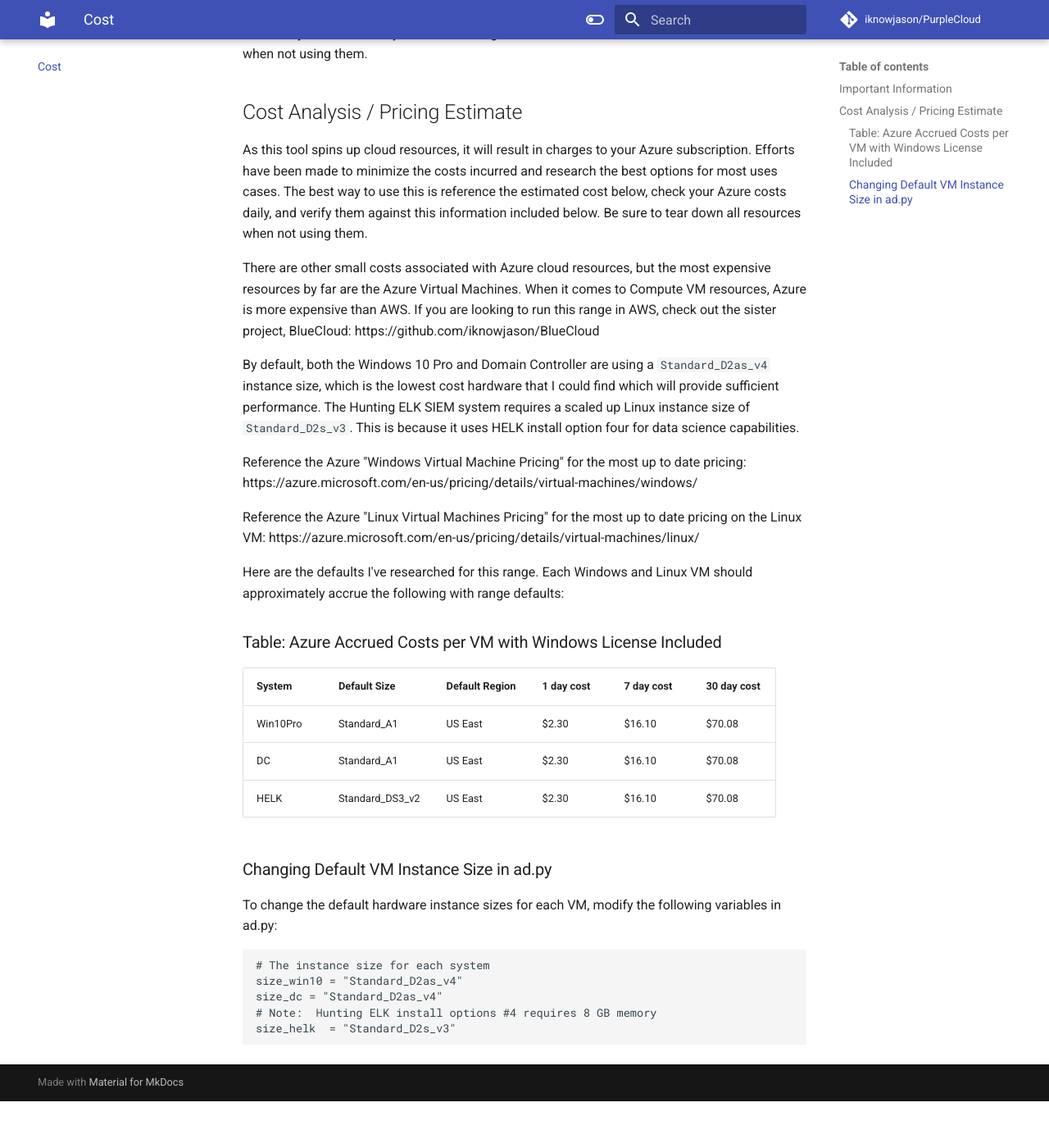
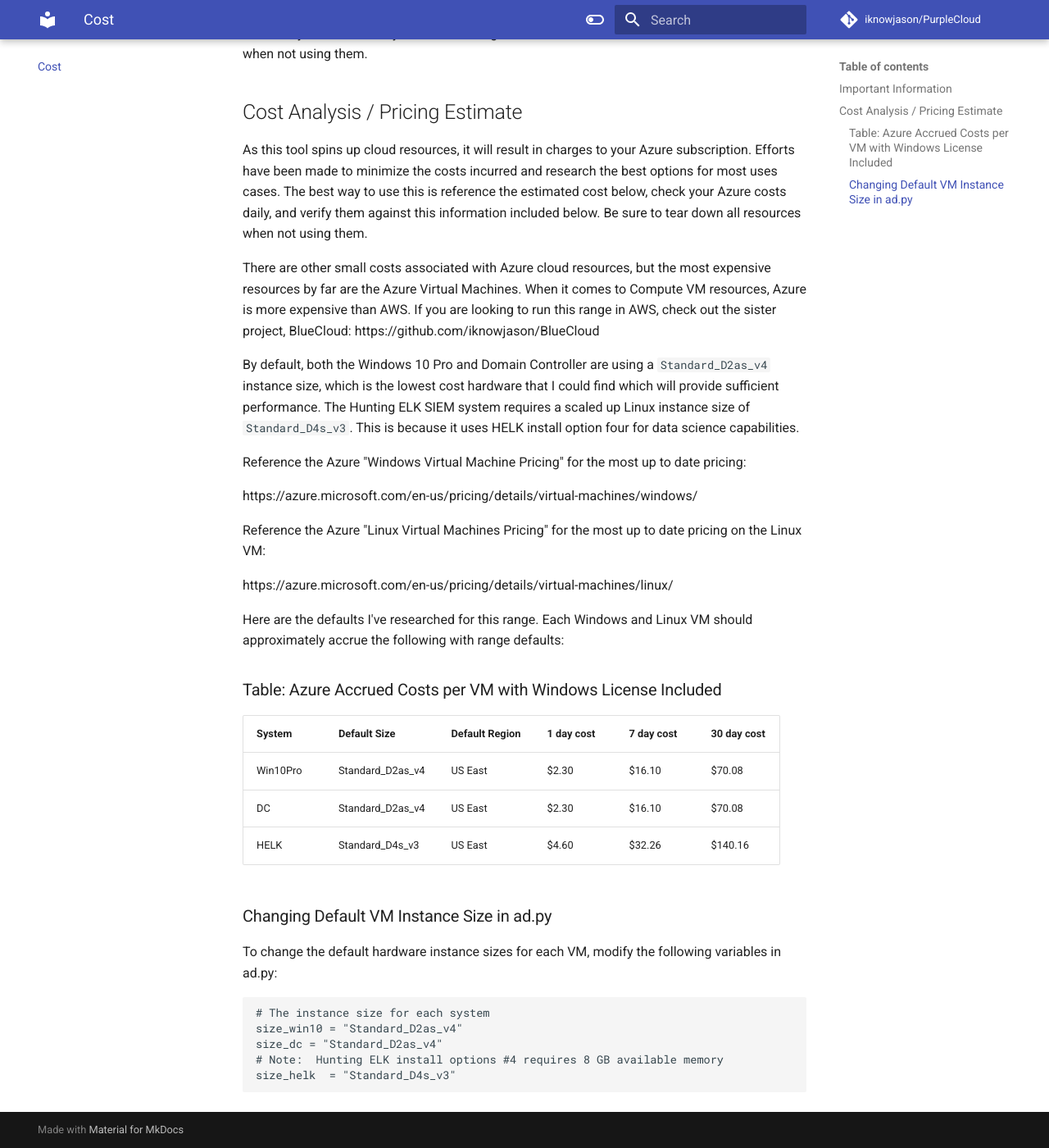
Before and after one commit to iknowjason/PurpleCloud, an MkDocs documentation site: the page built from docs/cost.md, in a window 1280 px wide and 1400 px high, scrolled down 302 px. Shown: the whole window at 82% size. Built offline with MkDocs 1.6.1 and Material for MkDocs 9.7.7, drawn with Linux system fonts in a browser that asks for light colours; comment, search, counter and statistics services are not loaded; before the commit the page ends 1645 px from its top, so only the background shows below that.

````diff
--- a/ad.py
+++ b/ad.py
@@ -31,8 +31,8 @@ logging.basicConfig(format='%(asctime)s %(message)s', filename='ranges.log', lev
 # The instance size for each system
 size_win10 = "Standard_D2as_v4"
 size_dc = "Standard_D2as_v4"
-# Note:  Hunting ELK install options #4 requires 8 GB memory
-size_helk  = "Standard_D2s_v3"
+# Note:  Hunting ELK install options #4 requires 8 GB available memory
+size_helk  = "Standard_D4s_v3"
 
 # dc_ip - The domain controller IP address
 dc_ip = ""
--- a/docs/cost.md
+++ b/docs/cost.md
@@ -8,21 +8,23 @@ As this tool spins up cloud resources, it will result in charges to your Azure s
 
 There are other small costs associated with Azure cloud resources, but the most expensive resources by far are the Azure Virtual Machines.  When it comes to Compute VM resources, Azure is more expensive than AWS.  If you are looking to run this range in AWS, check out the sister project, BlueCloud:  https://github.com/iknowjason/BlueCloud
 
-By default, both the Windows 10 Pro and Domain Controller are using a ```Standard_D2as_v4``` instance size, which is the lowest cost hardware that I could find which will provide sufficient performance.  The Hunting ELK SIEM system requires a scaled up Linux instance size of ```Standard_D2s_v3```.  This is because it uses HELK install option four for data science capabilities.
+By default, both the Windows 10 Pro and Domain Controller are using a ```Standard_D2as_v4``` instance size, which is the lowest cost hardware that I could find which will provide sufficient performance.  The Hunting ELK SIEM system requires a scaled up Linux instance size of ```Standard_D4s_v3```.  This is because it uses HELK install option four for data science capabilities.
 
 Reference the Azure "Windows Virtual Machine Pricing" for the most up to date pricing:
+
 https://azure.microsoft.com/en-us/pricing/details/virtual-machines/windows/
 
 Reference the Azure "Linux Virtual Machines Pricing" for the most up to date pricing on the Linux VM:
+
 https://azure.microsoft.com/en-us/pricing/details/virtual-machines/linux/
 
 Here are the defaults I've researched for this range.  Each Windows and Linux VM should approximately accrue the following with range defaults:
 ### Table:  Azure Accrued Costs per VM with Windows License Included
-| System   |  Default Size  | Default Region |  1 day cost |  7 day cost | 30 day cost |
-|----------|----------------|----------------|-------------|-------------|-------------|
-| Win10Pro |  Standard_A1   |     US East    |     $2.30   |   $16.10    |   $70.08    |
-|    DC    |  Standard_A1   |     US East    |     $2.30   |   $16.10    |   $70.08    |
-|  HELK    | Standard_DS3_v2|     US East    |     $2.30   |   $16.10    |   $70.08    |
+| System   |  Default Size    | Default Region |  1 day cost |  7 day cost | 30 day cost |
+|----------|------------------|----------------|-------------|-------------|-------------|
+| Win10Pro | Standard_D2as_v4 |     US East    |     $2.30   |   $16.10    |   $70.08    |
+|    DC    | Standard_D2as_v4 |     US East    |     $2.30   |   $16.10    |   $70.08    |
+|  HELK    | Standard_D4s_v3  |     US East    |     $4.60   |   $32.26    |   $140.16   |
 
 ### Changing Default VM Instance Size in ad.py
 To change the default hardware instance sizes for each VM, modify the following variables in ad.py:
@@ -31,6 +33,6 @@ To change the default hardware instance sizes for each VM, modify the following
 # The instance size for each system
 size_win10 = "Standard_D2as_v4"
 size_dc = "Standard_D2as_v4"
-# Note:  Hunting ELK install options #4 requires 8 GB memory
-size_helk  = "Standard_D2s_v3"
+# Note:  Hunting ELK install options #4 requires 8 GB available memory
+size_helk  = "Standard_D4s_v3"
 ```
````
